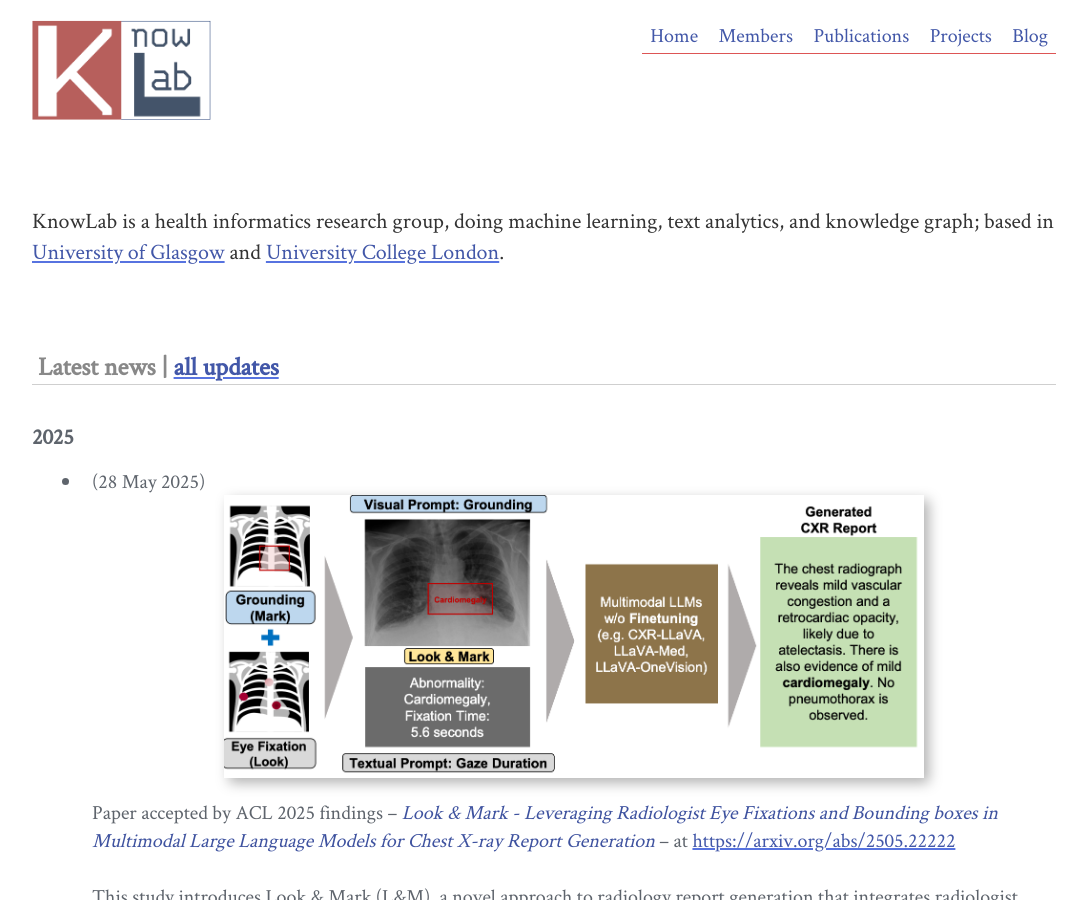
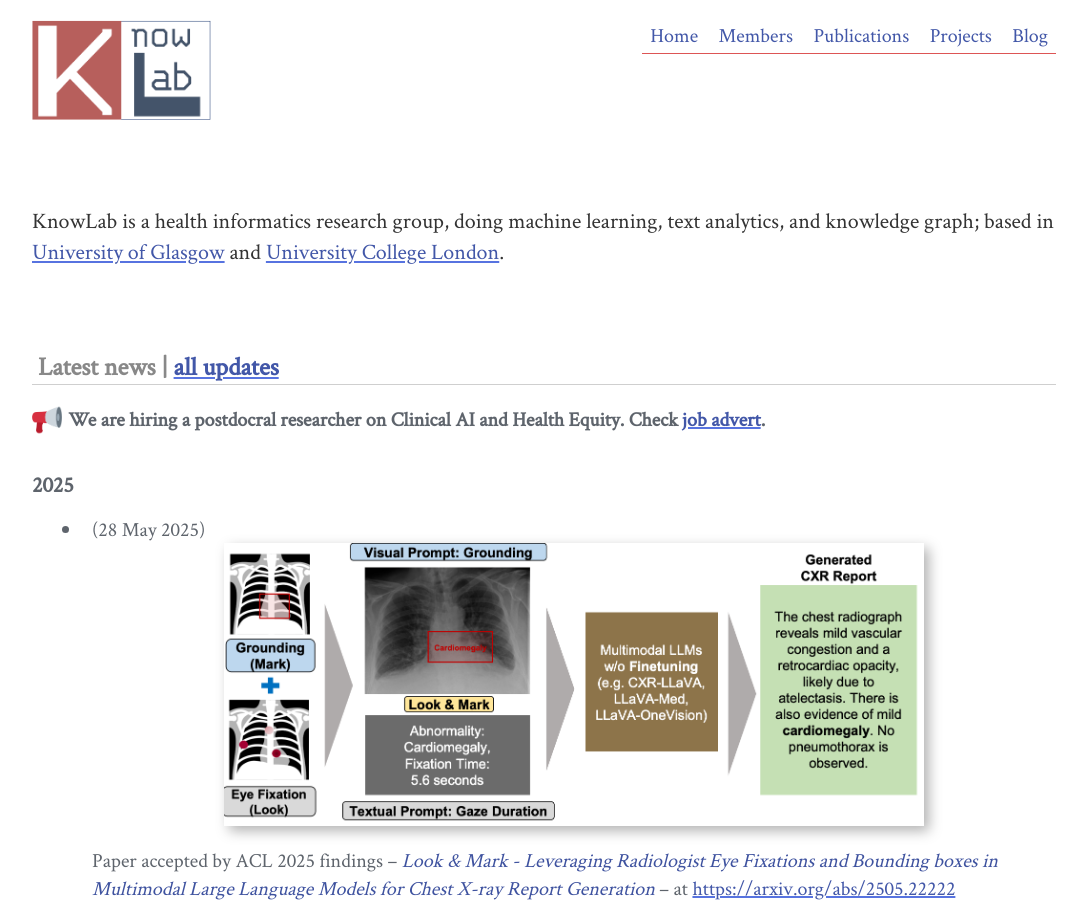
Before and after one commit to knowlab/knowlab.github.io, a Jekyll site: the page built from index.md, in a window 1280 px wide and 900 px high. Shown: the whole window, without its empty margins (96-1183 px from the left). Built offline with Jekyll 4.4.1, drawn with Linux system fonts in a browser that asks for light colours; comment, search, counter and statistics services are not loaded.

Commit message:
updated members

```diff
--- a/index.md
+++ b/index.md
@@ -6,6 +6,9 @@ home: true
 {% include_relative info.md %}
 
 <div class="h_title">Latest news | <a href="/updates/">all updates</a></div>
+
+<img src="img/announcement.png" width="30" style="float:left">&nbsp;&nbsp;**We are hiring a postdocral researcher on Clinical AI and Health Equity. Check [job advert](https://www.ucl.ac.uk/work-at-ucl/search-ucl-jobs/details?nPostingId=14329&nPostingTargetId=35063&id=Q1KFK026203F3VBQBLO8M8M07&LG=UK&languageSelect=UK&mask=ext).**
+
 {% for post in site.categories.news limit:5%}
 
 {% capture this_year %}{{ post.date | date: "%Y" }}{% endcapture %}
```
